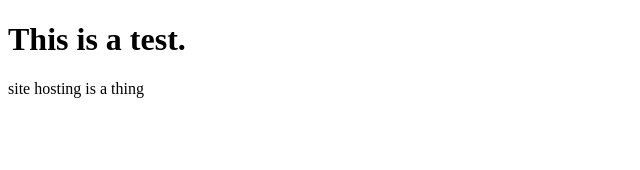
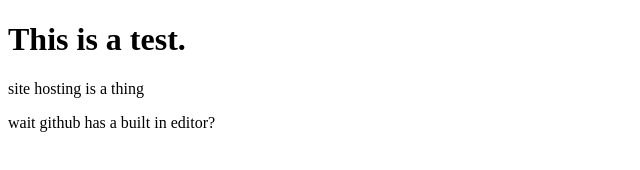
Before and after one commit to web2help/web2help.github.io, a plain HTML site: page content/index.html in a window 1280 px wide. Shown: the whole page, without its empty margins (0-640 px from the left). Drawn offline with Linux system fonts and the light colour scheme.

Commit message:
random stuff

```diff
--- a/content/index.html
+++ b/content/index.html
@@ -3,5 +3,6 @@
     <header>
         <h1> This is a test. </h1>
         <p> site hosting is a thing</p>
+        <p> wait github has a built in editor? </p>
     </header>
 </html>
```
